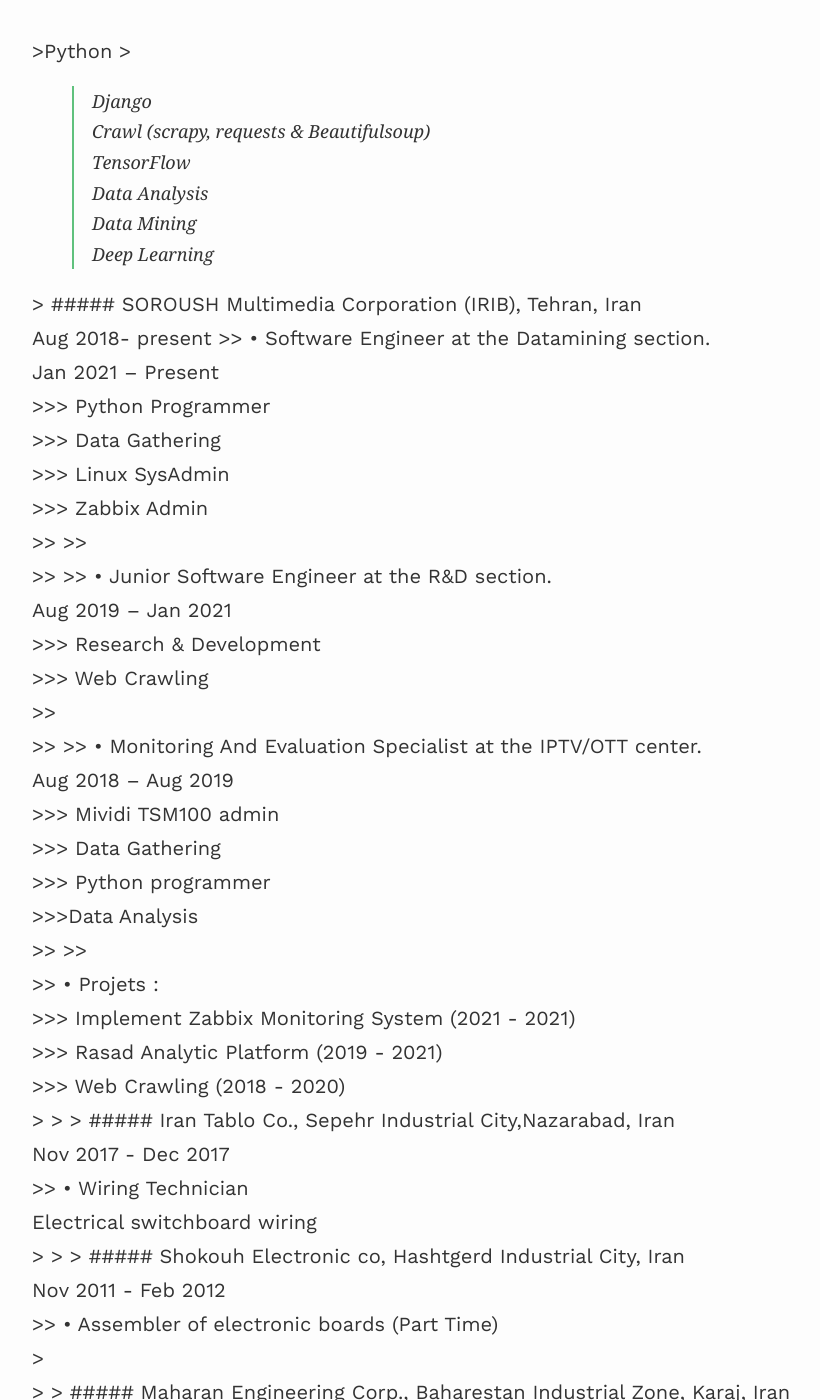
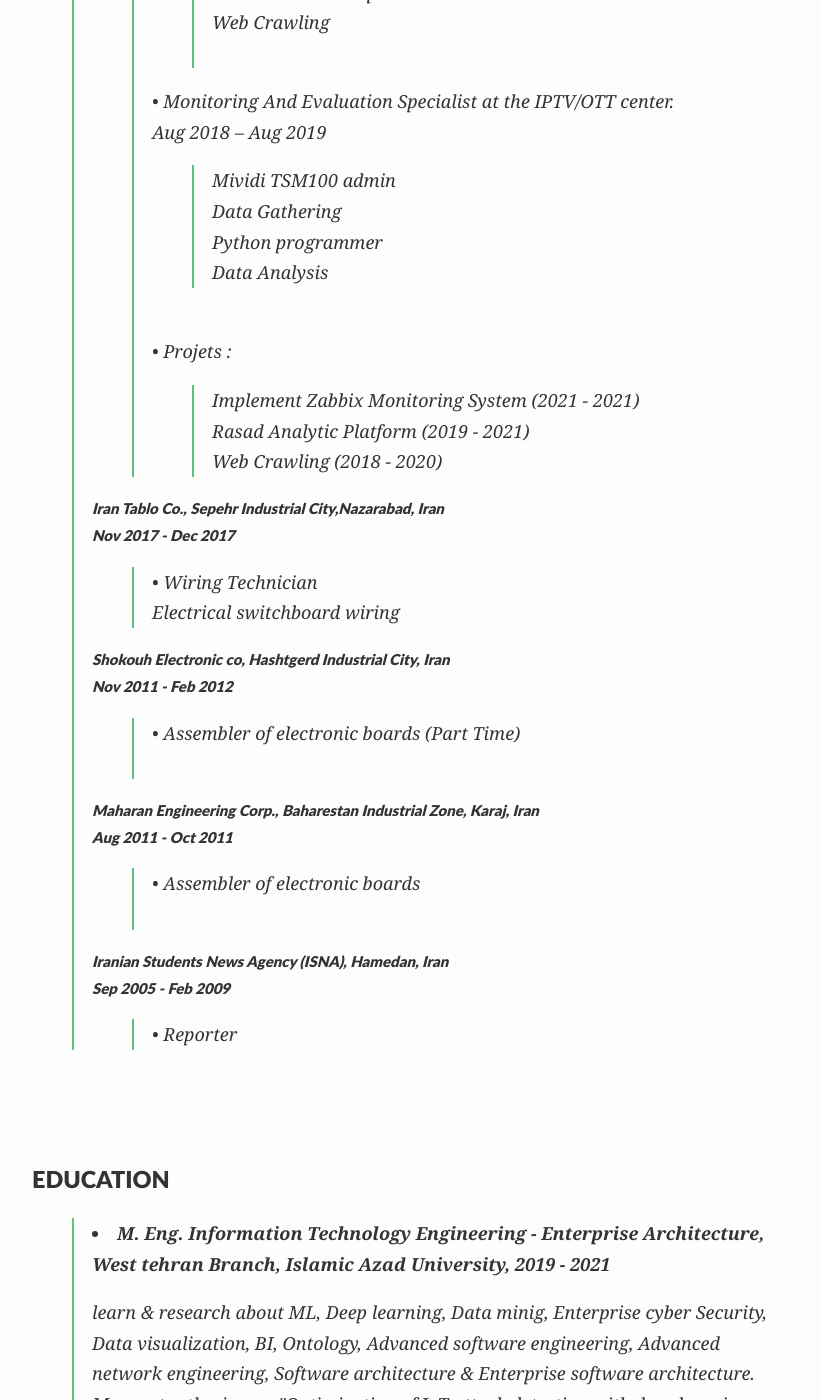
Before and after one commit to KavehRS/website, a Jekyll site: the page built from index.md, in a window 1280 px wide and 1400 px high, scrolled down 961 px. Shown: the whole window, without its empty margins (208-1028 px from the left). Built offline with Jekyll 4.4.1, drawn with Linux system fonts in a browser that asks for light colours; nearby versions of some CDN libraries; some of the changed text lies outside the part shown.

Commit message:
Update index.md

```diff
--- a/index.md
+++ b/index.md
@@ -20,38 +20,10 @@
 
 
 
-<br><br>
-
-<div id="EDUCATION" markdown="1">
-  <blockquote>
-    <li> <strong> M. Eng. Information Technology Engineering - Enterprise Architecture, West tehran Branch, Islamic Azad University, 2019 - 2021 </strong>
-    <p>learn & research about ML, Deep learning, Data minig, Enterprise cyber Security, Data visualization, BI, Ontology, Advanced software engineering, Advanced     network engineering, Software architecture & Enterprise software architecture.<br>My  master thesis was "Optimization of IoT attack detection with deep learning based on neural network algorithm". </p> </li> <br>
-    <li><strong> B.S. Computer Software Engineering, Payame Noor University, 2011 - 2016 </strong> </li>
-    <li><strong> B.S. Electrical Engineering - Electronics, Bu-Ali Sina University, Incomplete Course 2005 - 2008 </strong></li>
-  </blockquote>
-  <br>
-
-</div>
 
 
 
-
-
-
-
-<div id="SKILLS">
->Python
- > <blockquote>
-     Django<br>
-     Crawl (scrapy, requests & Beautifulsoup)<br>
-     TensorFlow <br>
-     Data Analysis<br>
-     Data Mining<br>
-     Deep Learning<br></blockquote>
-
-  </div>
-
-<div id="EXPERIENCE">
+### EXPERIENCE
 > ##### SOROUSH Multimedia Corporation (IRIB), Tehran, Iran<br> Aug 2018- present
 >> •	Software Engineer at the Datamining section.<br> Jan 2021 – Present<br>
 >>> Python Programmer<br>
@@ -93,4 +65,34 @@
 >
 > ##### Iranian Students News Agency (ISNA), Hamedan, Iran<br> Sep 2005 - Feb 2009<br>
 >> •	Reporter<br>
-</div>
+
+
+<br><br>
+### EDUCATION
+
+  <blockquote>
+    <li> <strong> M. Eng. Information Technology Engineering - Enterprise Architecture, West tehran Branch, Islamic Azad University, 2019 - 2021 </strong>
+    <p>learn & research about ML, Deep learning, Data minig, Enterprise cyber Security, Data visualization, BI, Ontology, Advanced software engineering, Advanced     network engineering, Software architecture & Enterprise software architecture.<br>My  master thesis was "Optimization of IoT attack detection with deep learning based on neural network algorithm". </p> </li> <br>
+    <li><strong> B.S. Computer Software Engineering, Payame Noor University, 2011 - 2016 </strong> </li>
+    <li><strong> B.S. Electrical Engineering - Electronics, Bu-Ali Sina University, Incomplete Course 2005 - 2008 </strong></li>
+  </blockquote>
+  <br>
+
+
+
+
+
+
+
+### SKILLS
+
+>Python
+ > <blockquote>
+     Django<br>
+     Crawl (scrapy, requests & Beautifulsoup)<br>
+     TensorFlow <br>
+     Data Analysis<br>
+     Data Mining<br>
+     Deep Learning<br></blockquote>
+
+  </div>
```
